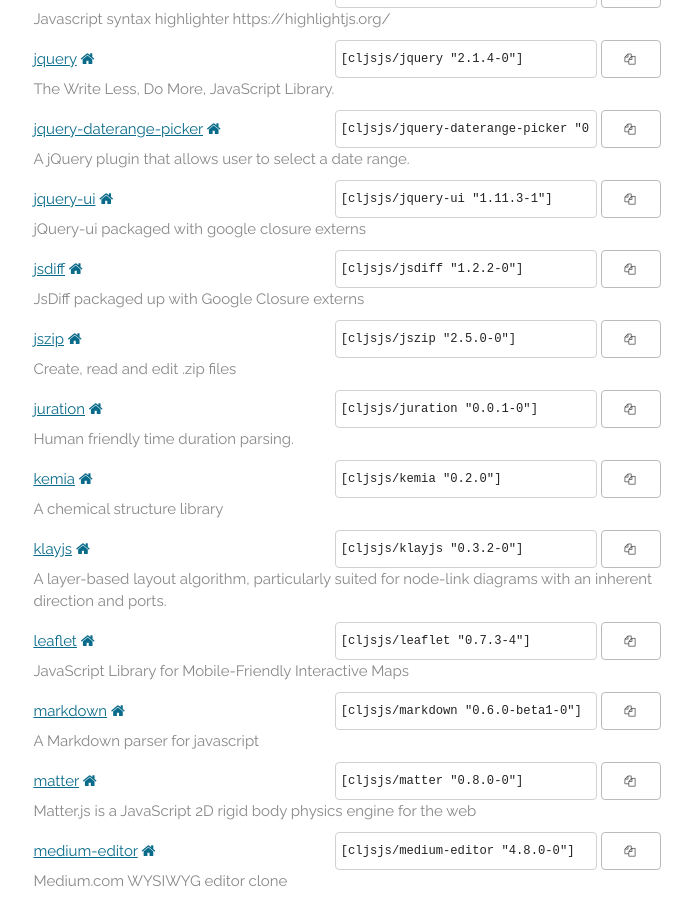
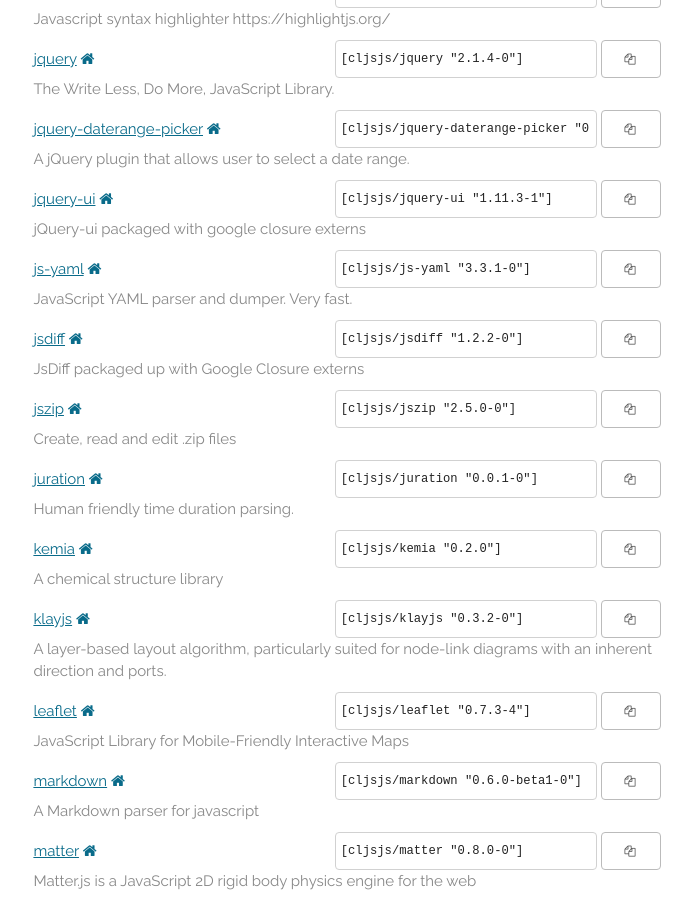
Before and after one commit to cljsjs/cljsjs.github.io, a Jekyll site: the page built from index.markdown, in a window 1280 px wide and 900 px high, scrolled down 2706 px. Shown: the whole window, without its empty margins (293-985 px from the left). Built offline with Jekyll 4.4.1, drawn with Linux system fonts in a browser that asks for light colours; nearby versions of some CDN libraries; comment, search, counter and statistics services are not loaded.

Commit message:
Automatic update

```diff
--- a/_includes/packages.html
+++ b/_includes/packages.html
@@ -234,6 +234,15 @@
       <button data-clipboard-text='[cljsjs/jquery-ui "1.11.3-1"]'><i class="fa fa-copy"></i></button>
     </span>
     <p class="description">jQuery-ui packaged with google closure externs</p>
+  </li>
+  <li>
+    <a href="https://clojars.org/cljsjs/js-yaml">js-yaml</a>
+    <a href="http://nodeca.github.com/js-yaml/" target="new"><i class="fa fa-home"></i></a>
+    <span class="clojars">
+      <input type="text" value='[cljsjs/js-yaml "3.3.1-0"]'/>
+      <button data-clipboard-text='[cljsjs/js-yaml "3.3.1-0"]'><i class="fa fa-copy"></i></button>
+    </span>
+    <p class="description">JavaScript YAML parser and dumper. Very fast.</p>
   </li>
   <li>
     <a href="https://clojars.org/cljsjs/jsdiff">jsdiff</a>
```
